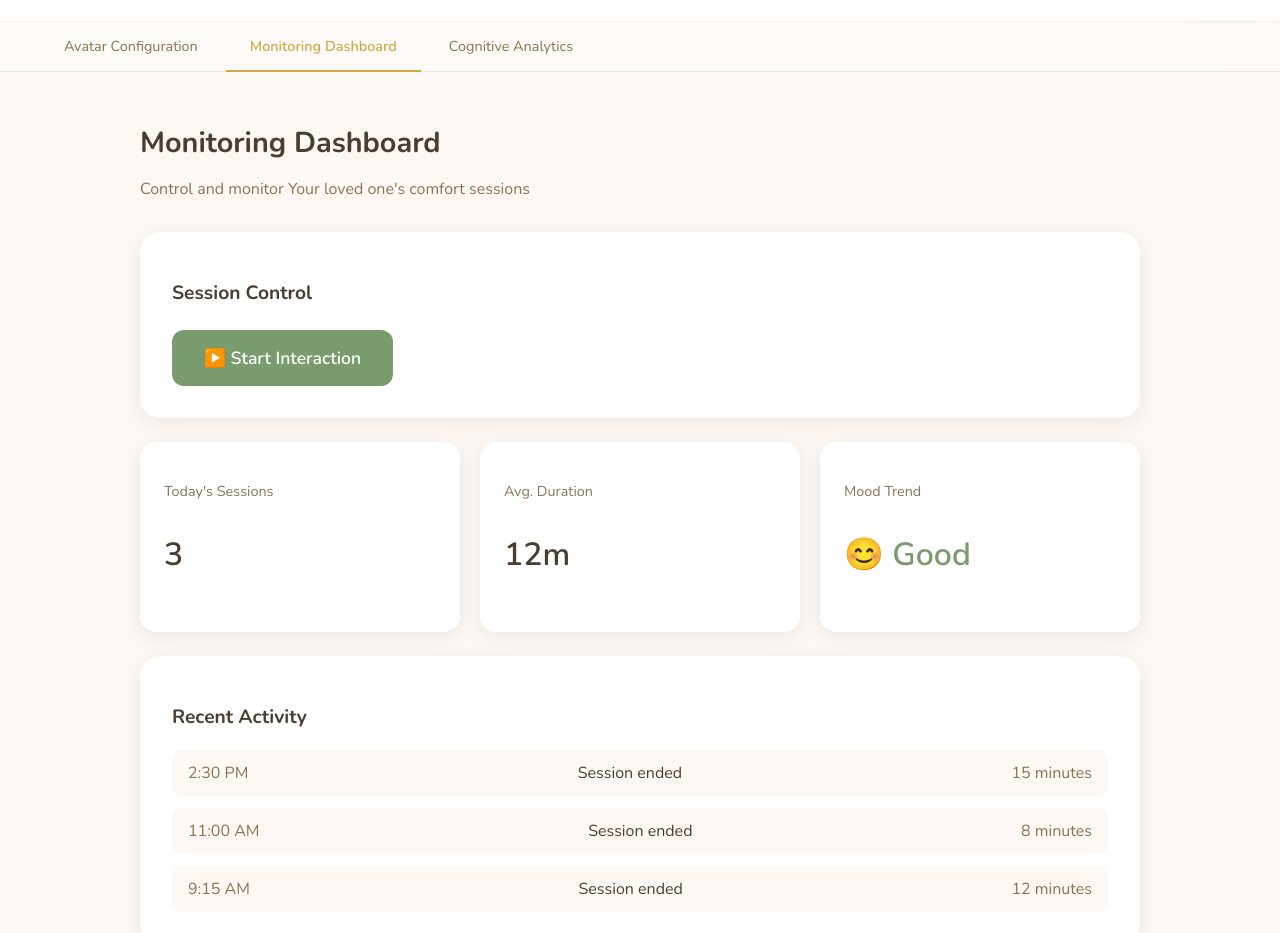
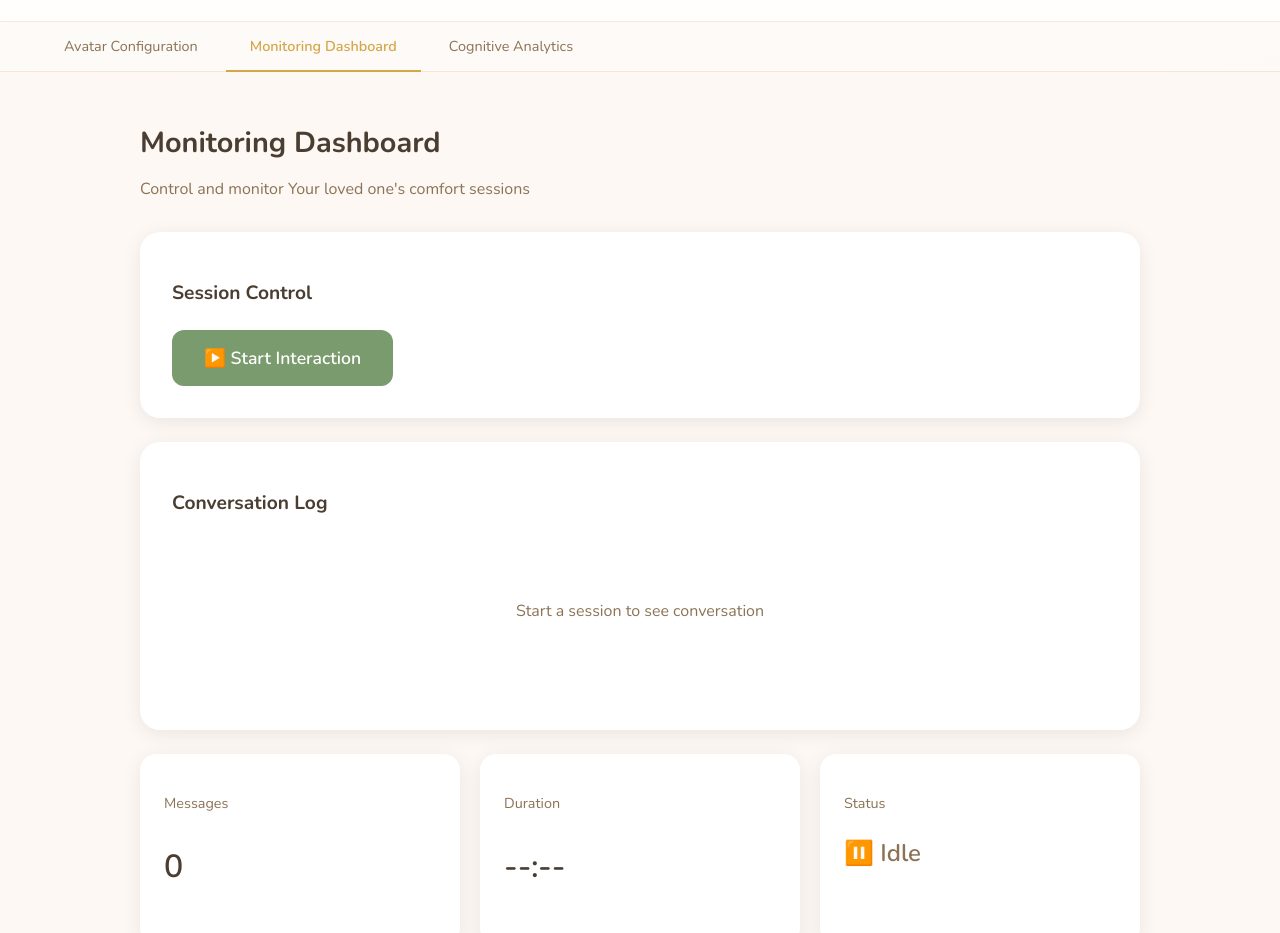
Before and after one commit to rgkhabbaz-sys/everloved-puppy-v2, a Next.js app: page /caregiver/monitoring in a window 1280 px wide. Shown: the part 101-1034 px from the top of the page. Built offline with nearby package versions, Linux system fonts and the light colour scheme.

Commit message:
Add conversation log to monitoring dashboard

```diff
--- a/src/app/caregiver/monitoring/page.tsx
+++ b/src/app/caregiver/monitoring/page.tsx
@@ -1,34 +1,55 @@
 'use client';
 
-import React, { useState, useEffect } from 'react';
+import React, { useState, useEffect, useRef } from 'react';
 import { useRouter } from 'next/navigation';
+
+interface ConversationEntry {
+  timestamp: string;
+  speaker: 'patient' | 'companion' | 'system';
+  text: string;
+}
 
 export default function MonitoringDashboard() {
   const router = useRouter();
   const [sessionActive, setSessionActive] = useState(false);
   const [sessionDuration, setSessionDuration] = useState(0);
   const [patientName, setPatientName] = useState('Your loved one');
+  const [conversation, setConversation] = useState<ConversationEntry[]>([]);
+  const [killSwitchTriggered, setKillSwitchTriggered] = useState(false);
 
+  const conversationEndRef = useRef<HTMLDivElement>(null);
+
+  // Load initial state and poll for updates
   useEffect(() => {
-    // Load patient name from localStorage
     const saved = localStorage.getItem('everloved-patient-name');
     if (saved) setPatientName(saved);
 
-    // Check if session is active
+    const checkState = () => {
       const active = localStorage.getItem('everloved-session-active') === 'true';
       setSessionActive(active);
 
-    // Session timer
-    let interval: NodeJS.Timeout;
+      const killSwitch = localStorage.getItem('everloved-kill-switch') === 'true';
+      setKillSwitchTriggered(killSwitch);
+
+      try {
+        const log = localStorage.getItem('everloved-conversation-log');
+        if (log) setConversation(JSON.parse(log));
+      } catch (e) {}
+
       if (active) {
         const startTime = parseInt(localStorage.getItem('everloved-session-start') || '0');
-      interval = setInterval(() => {
         setSessionDuration(Math.floor((Date.now() - startTime) / 1000));
-      }, 1000);
       }
+    };
 
+    checkState();
+    const interval = setInterval(checkState, 1000);
     return () => clearInterval(interval);
-  }, [sessionActive]);
+  }, []);
+
+  useEffect(() => {
+    conversationEndRef.current?.scrollIntoView({ behavior: 'smooth' });
+  }, [conversation]);
 
   const formatDuration = (seconds: number) => {
     const mins = Math.floor(seconds / 60);
@@ -36,16 +57,22 @@ export default function MonitoringDashboard() {
     return `${mins}:${secs.toString().padStart(2, '0')}`;
   };
 
+  const formatTime = (timestamp: string) => {
+    return new Date(timestamp).toLocaleTimeString('en-US', { hour: 'numeric', minute: '2-digit' });
+  };
+
   const handleStartInteraction = () => {
     localStorage.setItem('everloved-session-active', 'true');
     localStorage.setItem('everloved-session-start', Date.now().toString());
-    setSessionActive(true);
+    localStorage.setItem('everloved-conversation-log', '[]');
+    localStorage.removeItem('everloved-kill-switch');
+    setConversation([]);
+    setKillSwitchTriggered(false);
     router.push('/');
   };
 
   const handleEndInteraction = () => {
     localStorage.setItem('everloved-session-active', 'false');
-    localStorage.removeItem('everloved-session-start');
     setSessionActive(false);
     setSessionDuration(0);
   };
@@ -58,6 +85,9 @@ export default function MonitoringDashboard() {
     danger: '#C47A7A',
     text: '#4A3D32',
     textMuted: '#8B7355',
+    patientBubble: '#E8F4EA',
+    companionBubble: '#F0E6D3',
+    systemBubble: '#FFE5E5',
   };
 
   return (
@@ -70,95 +100,71 @@ export default function MonitoringDashboard() {
           Control and monitor {patientName}&apos;s comfort sessions
         </p>
 
-        {/* Session Control Card */}
+        {killSwitchTriggered && (
           <div style={{
-          background: colors.card,
-          borderRadius: '20px',
-          padding: '32px',
-          marginBottom: '24px',
-          boxShadow: '0 4px 20px rgba(0,0,0,0.08)',
+            background: colors.danger, color: '#fff', borderRadius: '12px',
+            padding: '20px', marginBottom: '24px',
+            display: 'flex', justifyContent: 'space-between', alignItems: 'center',
+          }}>
+            <div>
+              <strong>⚠️ Kill Switch Activated</strong>
+              <p style={{ margin: '8px 0 0', opacity: 0.9 }}>
+                The system detected escalating distress and switched to calm mode.
+              </p>
+            </div>
+            <button
+              onClick={() => {
+                localStorage.removeItem('everloved-kill-switch');
+                setKillSwitchTriggered(false);
+              }}
+              style={{
+                background: '#fff', color: colors.danger, border: 'none',
+                padding: '10px 20px', borderRadius: '8px', fontWeight: 600, cursor: 'pointer',
+              }}
+            >
+              Reset
+            </button>
+          </div>
+        )}
+
+        <div style={{
+          background: colors.card, borderRadius: '20px', padding: '32px',
+          marginBottom: '24px', boxShadow: '0 4px 20px rgba(0,0,0,0.08)',
         }}>
           <h2 style={{ color: colors.text, fontSize: '1.2rem', marginBottom: '24px' }}>
             Session Control
           </h2>
-
           <div style={{ display: 'flex', gap: '20px', alignItems: 'center', flexWrap: 'wrap' }}>
             {!sessionActive ? (
-              <button
-                onClick={handleStartInteraction}
-                style={{
-                  background: colors.success,
-                  color: '#fff',
-                  border: 'none',
-                  padding: '16px 32px',
-                  borderRadius: '12px',
-                  fontSize: '1.1rem',
-                  fontWeight: 600,
-                  cursor: 'pointer',
-                  display: 'flex',
-                  alignItems: 'center',
-                  gap: '10px',
-                }}
-              >
+              <button onClick={handleStartInteraction} style={{
+                background: colors.success, color: '#fff', border: 'none',
+                padding: '16px 32px', borderRadius: '12px', fontSize: '1.1rem',
+                fontWeight: 600, cursor: 'pointer',
+              }}>
                 ▶️ Start Interaction
               </button>
             ) : (
               <>
-                <button
-                  onClick={handleEndInteraction}
-                  style={{
-                    background: colors.danger,
-                    color: '#fff',
-                    border: 'none',
-                    padding: '16px 32px',
-                    borderRadius: '12px',
-                    fontSize: '1.1rem',
-                    fontWeight: 600,
-                    cursor: 'pointer',
-                    display: 'flex',
-                    alignItems: 'center',
-                    gap: '10px',
-                  }}
-                >
-                  ⏹️ End Interaction
+                <button onClick={handleEndInteraction} style={{
+                  background: colors.danger, color: '#fff', border: 'none',
+                  padding: '16px 32px', borderRadius: '12px', fontSize: '1.1rem',
+                  fontWeight: 600, cursor: 'pointer',
+                }}>
+                  ⏹️ End Session
                 </button>
-
+                <div style={{ display: 'flex', alignItems: 'center', gap: '12px' }}>
                   <div style={{
-                  background: `${colors.success}20`,
-                  padding: '12px 20px',
-                  borderRadius: '10px',
-                  display: 'flex',
-                  alignItems: 'center',
-                  gap: '10px',
+                    width: '12px', height: '12px', borderRadius: '50%',
+                    background: colors.success, animation: 'pulse 2s infinite',
+                  }} />
+                  <span style={{ color: colors.success, fontWeight: 600 }}>Active</span>
+                  <span style={{ color: colors.textMuted }}>{formatDuration(sessionDuration)}</span>
+                </div>
+                <button onClick={() => router.push('/')} style={{
+                  background: colors.accent, color: '#fff', border: 'none',
+                  padding: '12px 24px', borderRadius: '10px', fontSize: '1rem',
+                  fontWeight: 500, cursor: 'pointer',
                 }}>
-                  <div style={{
-                    width: '12px',
-                    height: '12px',
-                    background: colors.success,
-                    borderRadius: '50%',
-                    animation: 'pulse 2s infinite',
-                  }} />
-                  <span style={{ color: colors.success, fontWeight: 600 }}>
-                    Session Active
-                  </span>
-                  <span style={{ color: colors.textMuted }}>
-                    {formatDuration(sessionDuration)}
-                  </span>
-                </div>
-
-                <button
-                  onClick={() => router.push('/')}
-                  style={{
-                    background: colors.accent,
-                    color: '#fff',
-                    border: 'none',
-                    padding: '12px 24px',
-                    borderRadius: '10px',
-                    fontSize: '1rem',
-                    fontWeight: 500,
-                    cursor: 'pointer',
-                  }}
-                >
                   👁️ View Patient Screen
                 </button>
               </>
@@ -166,73 +172,67 @@ export default function MonitoringDashboard() {
           </div>
         </div>
 
-        {/* Quick Stats */}
-        <div style={{ display: 'grid', gridTemplateColumns: 'repeat(3, 1fr)', gap: '20px', marginBottom: '24px' }}>
         <div style={{
-            background: colors.card,
-            borderRadius: '16px',
-            padding: '24px',
-            boxShadow: '0 4px 20px rgba(0,0,0,0.08)',
+          background: colors.card, borderRadius: '20px', padding: '32px',
+          marginBottom: '24px', boxShadow: '0 4px 20px rgba(0,0,0,0.08)',
         }}>
-            <p style={{ color: colors.textMuted, fontSize: '0.9rem', marginBottom: '8px' }}>Today&apos;s Sessions</p>
-            <p style={{ color: colors.text, fontSize: '2rem', fontWeight: 600 }}>3</p>
+          <h2 style={{ color: colors.text, fontSize: '1.2rem', marginBottom: '20px' }}>
+            Conversation Log
+          </h2>
+          <div style={{
+            maxHeight: '400px', overflowY: 'auto',
+            display: 'flex', flexDirection: 'column', gap: '12px', padding: '8px',
+          }}>
+            {conversation.length === 0 ? (
+              <p style={{ color: colors.textMuted, textAlign: 'center', padding: '40px' }}>
+                {sessionActive ? 'Waiting for conversation...' : 'Start a session to see conversation'}
+              </p>
+            ) : (
+              conversation.map((entry, i) => (
+                <div key={i} style={{
+                  display: 'flex', flexDirection: 'column',
+                  alignItems: entry.speaker === 'patient' ? 'flex-end' : 'flex-start',
+                }}>
+                  <div style={{
+                    background: entry.speaker === 'patient' ? colors.patientBubble
+                      : entry.speaker === 'system' ? colors.systemBubble : colors.companionBubble,
+                    padding: '12px 16px', borderRadius: '16px', maxWidth: '80%',
+                  }}>
+                    <p style={{ margin: 0, color: colors.text, fontSize: '0.95rem' }}>{entry.text}</p>
                   </div>
-          <div style={{
-            background: colors.card,
-            borderRadius: '16px',
-            padding: '24px',
-            boxShadow: '0 4px 20px rgba(0,0,0,0.08)',
-          }}>
-            <p style={{ color: colors.textMuted, fontSize: '0.9rem', marginBottom: '8px' }}>Avg. Duration</p>
-            <p style={{ color: colors.text, fontSize: '2rem', fontWeight: 600 }}>12m</p>
+                  <span style={{ fontSize: '0.75rem', color: colors.textMuted, marginTop: '4px', padding: '0 8px' }}>
+                    {entry.speaker === 'patient' ? patientName : entry.speaker === 'system' ? 'System' : 'Companion'} • {formatTime(entry.timestamp)}
+                  </span>
                 </div>
-          <div style={{
-            background: colors.card,
-            borderRadius: '16px',
-            padding: '24px',
-            boxShadow: '0 4px 20px rgba(0,0,0,0.08)',
-          }}>
-            <p style={{ color: colors.textMuted, fontSize: '0.9rem', marginBottom: '8px' }}>Mood Trend</p>
-            <p style={{ color: colors.success, fontSize: '2rem', fontWeight: 600 }}>😊 Good</p>
+              ))
+            )}
+            <div ref={conversationEndRef} />
           </div>
         </div>
 
-        {/* Recent Activity */}
-        <div style={{
-          background: colors.card,
-          borderRadius: '20px',
-          padding: '32px',
-          boxShadow: '0 4px 20px rgba(0,0,0,0.08)',
-        }}>
-          <h2 style={{ color: colors.text, fontSize: '1.2rem', marginBottom: '20px' }}>
-            Recent Activity
-          </h2>
-          <div style={{ display: 'flex', flexDirection: 'column', gap: '12px' }}>
-            {[
-              { time: '2:30 PM', event: 'Session ended', duration: '15 minutes' },
-              { time: '11:00 AM', event: 'Session ended', duration: '8 minutes' },
-              { time: '9:15 AM', event: 'Session ended', duration: '12 minutes' },
-            ].map((item, i) => (
-              <div key={i} style={{
-                display: 'flex',
-                justifyContent: 'space-between',
-                padding: '12px 16px',
-                background: colors.bg,
-                borderRadius: '10px',
-              }}>
-                <span style={{ color: colors.textMuted }}>{item.time}</span>
-                <span style={{ color: colors.text }}>{item.event}</span>
-                <span style={{ color: colors.textMuted }}>{item.duration}</span>
+        <div style={{ display: 'grid', gridTemplateColumns: 'repeat(3, 1fr)', gap: '20px' }}>
+          <div style={{ background: colors.card, borderRadius: '16px', padding: '24px', boxShadow: '0 4px 20px rgba(0,0,0,0.08)' }}>
+            <p style={{ color: colors.textMuted, fontSize: '0.9rem', marginBottom: '8px' }}>Messages</p>
+            <p style={{ color: colors.text, fontSize: '2rem', fontWeight: 600 }}>
+              {conversation.filter(c => c.speaker !== 'system').length}
+            </p>
           </div>
-            ))}
+          <div style={{ background: colors.card, borderRadius: '16px', padding: '24px', boxShadow: '0 4px 20px rgba(0,0,0,0.08)' }}>
+            <p style={{ color: colors.textMuted, fontSize: '0.9rem', marginBottom: '8px' }}>Duration</p>
+            <p style={{ color: colors.text, fontSize: '2rem', fontWeight: 600 }}>
+              {sessionActive ? formatDuration(sessionDuration) : '--:--'}
+            </p>
+          </div>
+          <div style={{ background: colors.card, borderRadius: '16px', padding: '24px', boxShadow: '0 4px 20px rgba(0,0,0,0.08)' }}>
+            <p style={{ color: colors.textMuted, fontSize: '0.9rem', marginBottom: '8px' }}>Status</p>
+            <p style={{ color: killSwitchTriggered ? colors.danger : sessionActive ? colors.success : colors.textMuted, fontSize: '1.5rem', fontWeight: 600 }}>
+              {killSwitchTriggered ? '⚠️ Calm' : sessionActive ? '✅ Active' : '⏸️ Idle'}
+            </p>
           </div>
         </div>
 
         <style jsx global>{`
-          @keyframes pulse {
-            0%, 100% { opacity: 1; }
-            50% { opacity: 0.5; }
-          }
+          @keyframes pulse { 0%, 100% { opacity: 1; } 50% { opacity: 0.5; } }
         `}</style>
       </div>
     </div>
```
Lines whose indentation alone changed are shown as unchanged.
